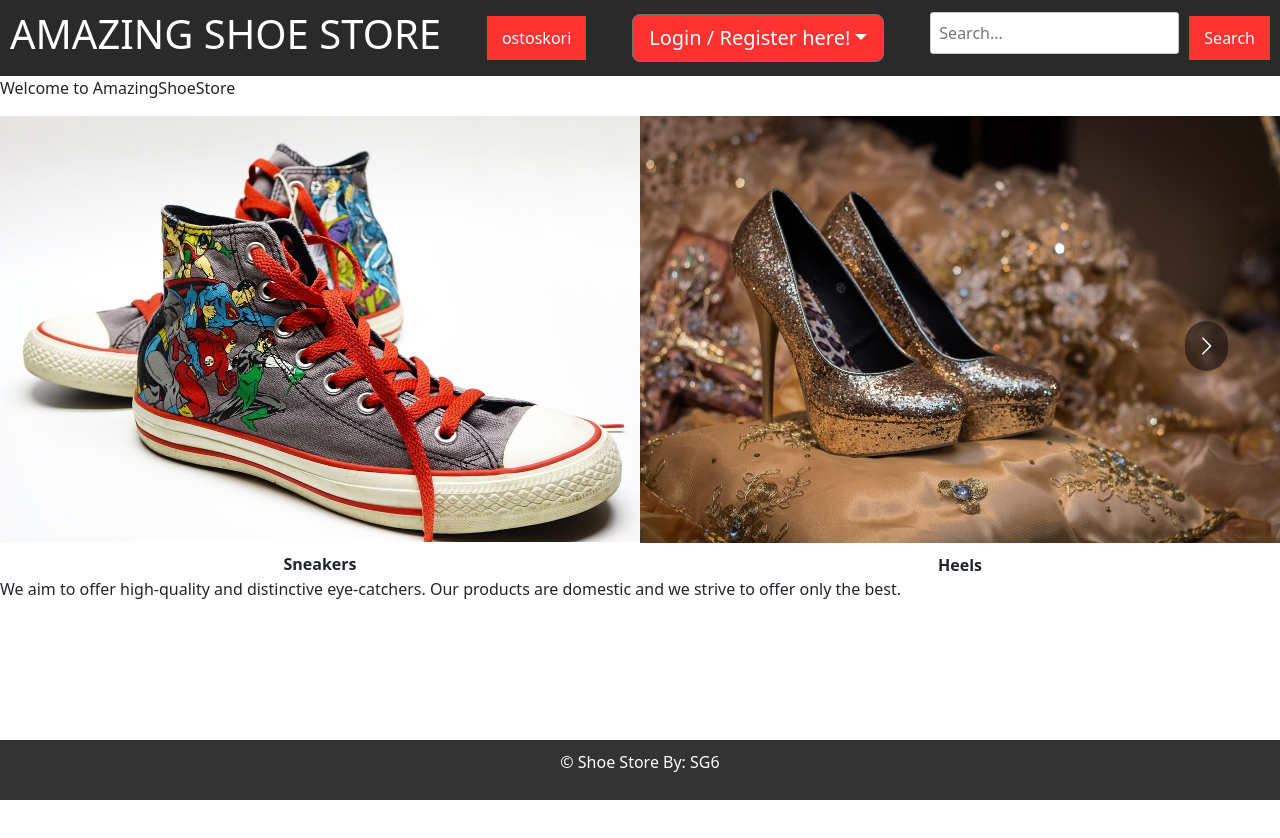
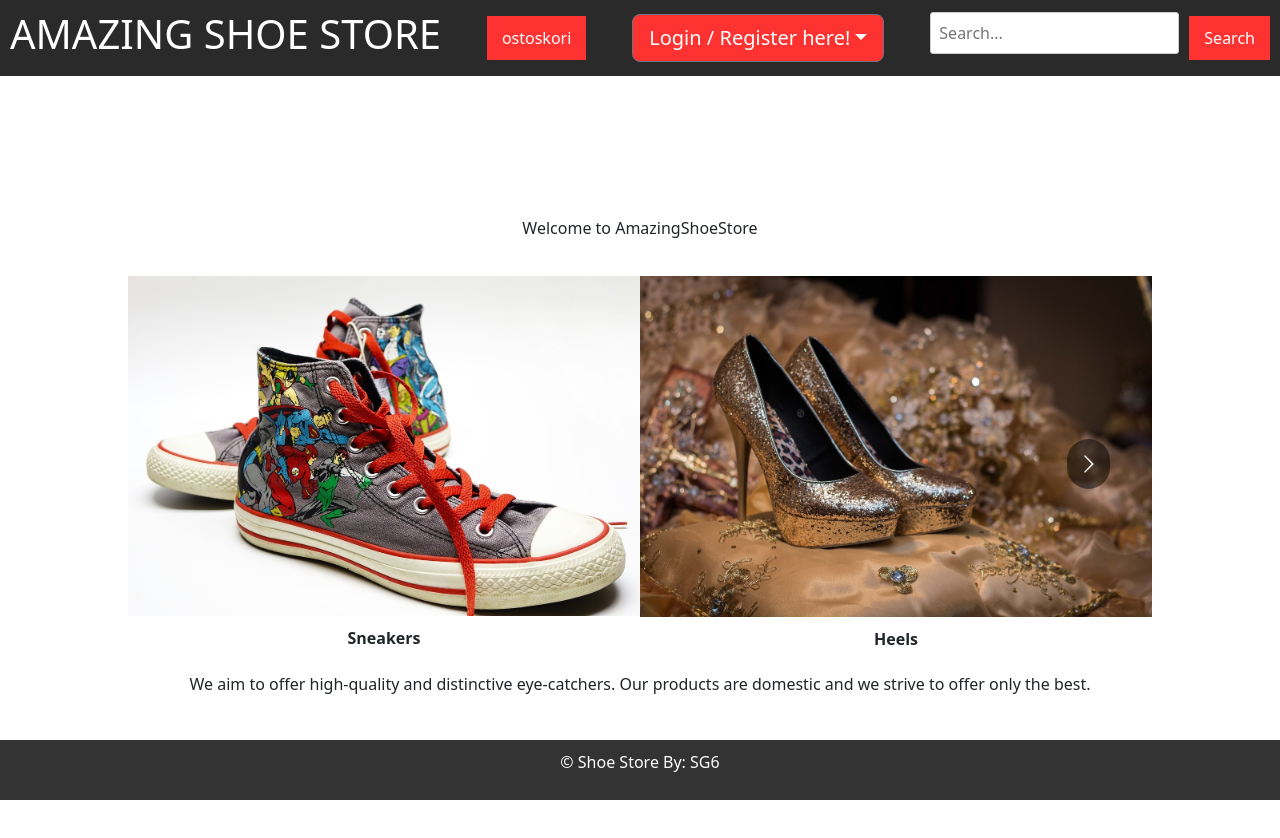
Before and after one commit to vileeni2/verkkokauppa-SG6, a React (Create React App) app: page / in a window 1280 px wide. Shown: the top 838 px of the page. Before the commit the page ends 800 px from the top, so only its background shows below. Built offline with nearby package versions, Linux system fonts and the light colour scheme.

Commit message:
Styling updates

```diff
--- a/src/components/Carousels.css
+++ b/src/components/Carousels.css
@@ -1,8 +1,8 @@
-/* Carousels.css */
-
 .CarouselImage {
   max-width: 100%;
   height: auto;
+  max-height: 80%;
+  margin: 0 auto;
 }
 
 .CategoryText {
@@ -11,6 +11,11 @@
   font-weight: bold;
 }
 
-  .CarouselItem {
-    text-align: center; /* Lisää tämä rivi keskittämään kuvan ja tekstin */
+div.CarouselItem {
+  text-align: center;
+  display: flex;
+  flex-direction: column;
+  align-items: center;
+  justify-content: center;
+  margin: 0 auto;
 }
--- /dev/null
+++ b/src/components/HomePage.css
@@ -0,0 +1,18 @@
+.MainPage {
+    display: flex;
+    flex-direction: column;
+    align-items: center;
+    justify-content: center; /* Add this line to vertically center the content */
+    min-height: 100vh;
+    margin: 0 auto;
+  }
+
+  .CarouselsContainer {
+    width: 80%;
+    margin: 20px auto;
+  }
+
+  main {
+    text-align: center;
+    margin: 20px 0;
+  }
--- a/src/pages/HomePage.js
+++ b/src/pages/HomePage.js
@@ -1,17 +1,21 @@
 import React from 'react';
 import Carousels from '../components/Carousels';
+import '../components/HomePage.css';
 
 function HomePage() {
   return (
-    <div>
-        <p>Welcome to AmazingShoeStore</p>
+    <div className='MainPage'>
+      <p>Welcome to AmazingShoeStore</p>
+      <div className='CarouselsContainer'>
         <Carousels />
-        <main>
+
+      <main>
         {/* Tuleeks tähän joskus jotain :D */}
         <p>We aim to offer high-quality and distinctive eye-catchers.
-        Our products are domestic and we strive to offer only the best.
+          Our products are domestic and we strive to offer only the best.
         </p>
-        </main>
+      </main>
+      </div>
     </div>
   );
 }
--- a/src/pages/login.js
+++ b/src/pages/login.js
@@ -36,4 +36,5 @@ function Login() {
   );
 }
 
+
 export default Login;
```
Lines whose indentation alone changed are shown as unchanged.
